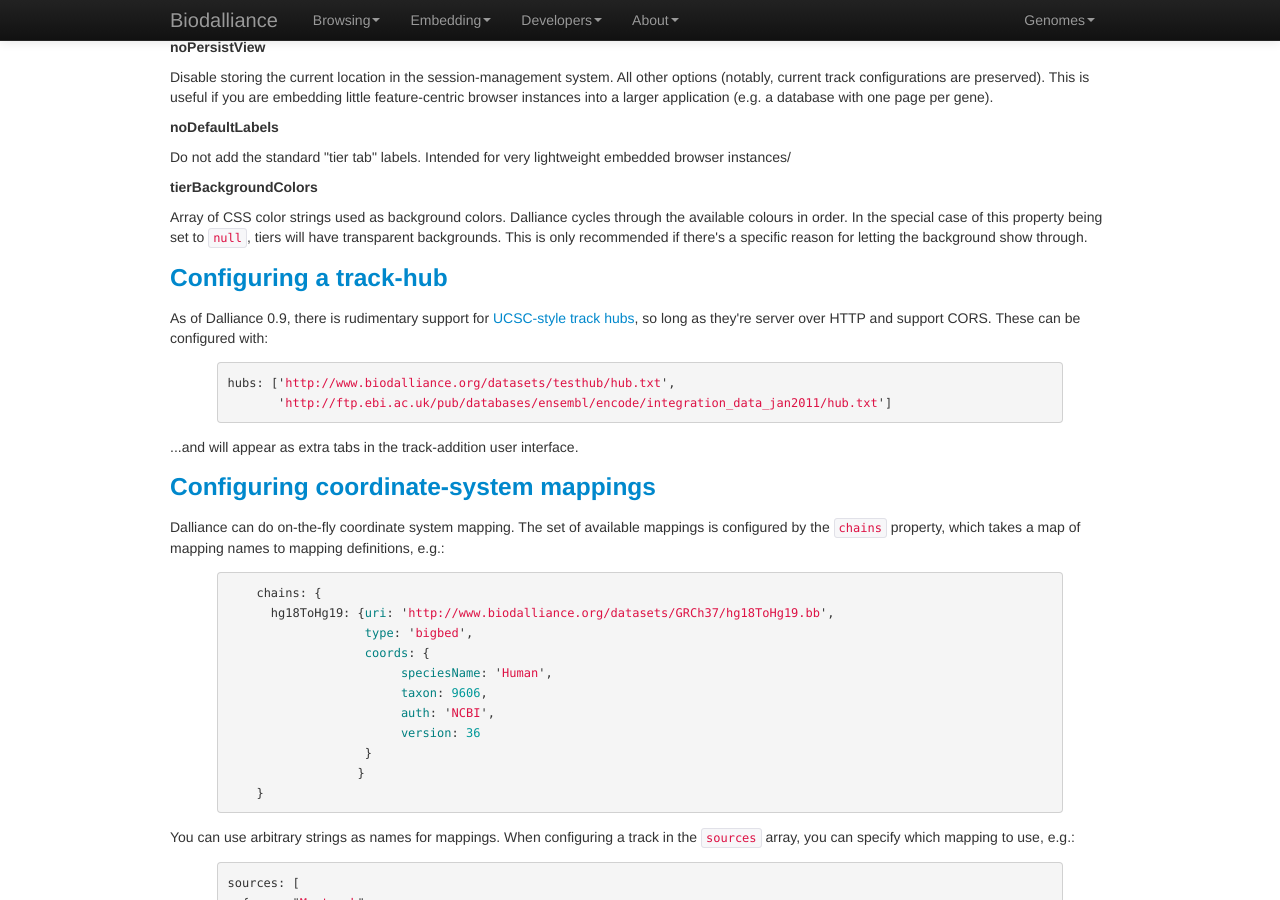
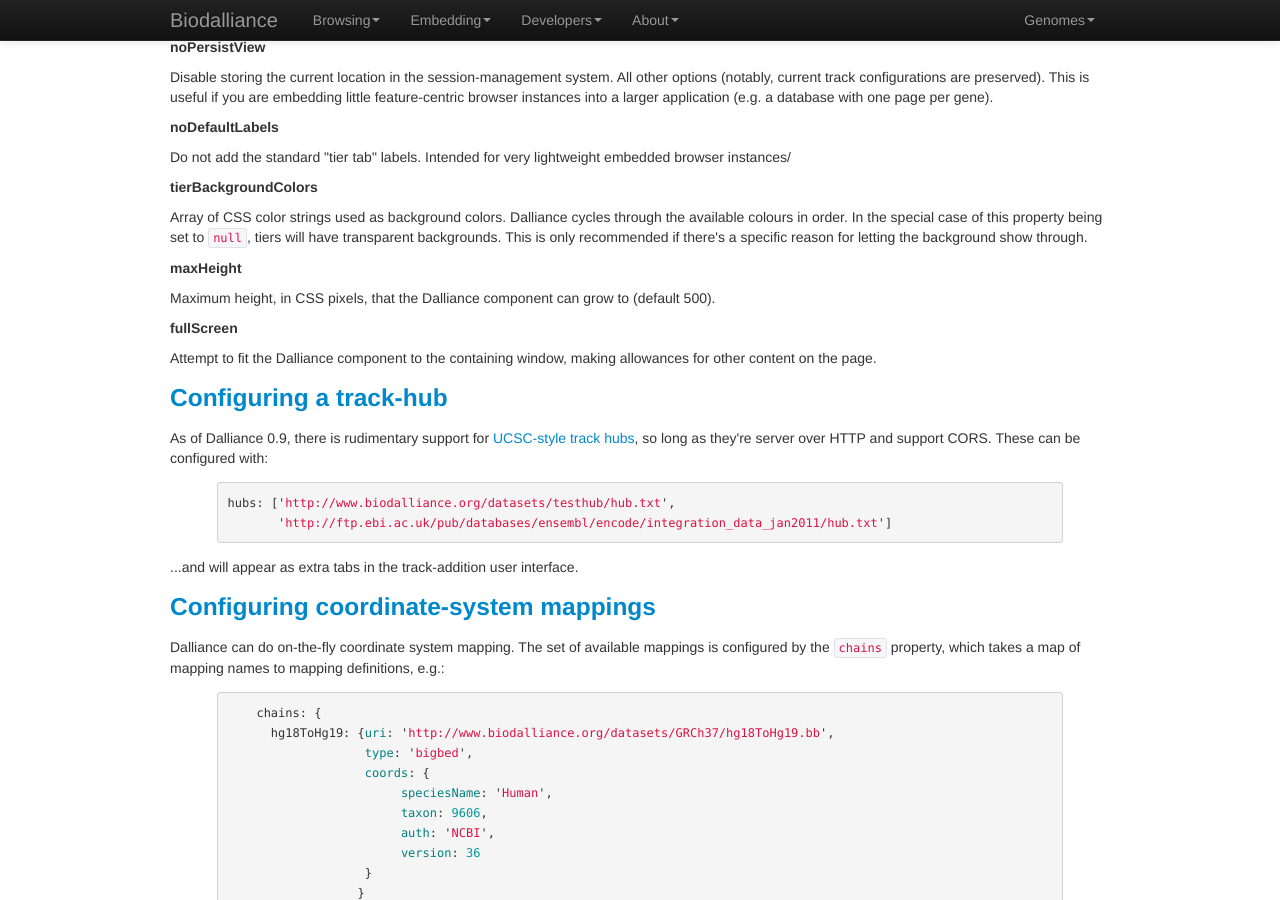
Before and after one commit to biodalliance/dalliance-web, a Jekyll site: the page built from config.html, in a window 1280 px wide and 900 px high, scrolled down 1105 px. Built offline with Jekyll 4.4.1, drawn with Linux system fonts in a browser that asks for light colours.

Commit message:
Document 0.12 height-config stuff.

```diff
--- a/config.html
+++ b/config.html
@@ -91,6 +91,14 @@ colours in order.  In the special case of this property being set to <code>null<
 will have transparent backgrounds.  This is only recommended if there's a specific reason
 for letting the background show through.
 
+<h5>maxHeight</h5>
+
+Maximum height, in CSS pixels, that the Dalliance component can grow to (default 500).
+
+<h5>fullScreen</h5>
+
+Attempt to fit the Dalliance component to the containing window, making allowances for other content on the page.
+
 
 <h3><a id='hub'>Configuring a track-hub</a></h3>
 
```
